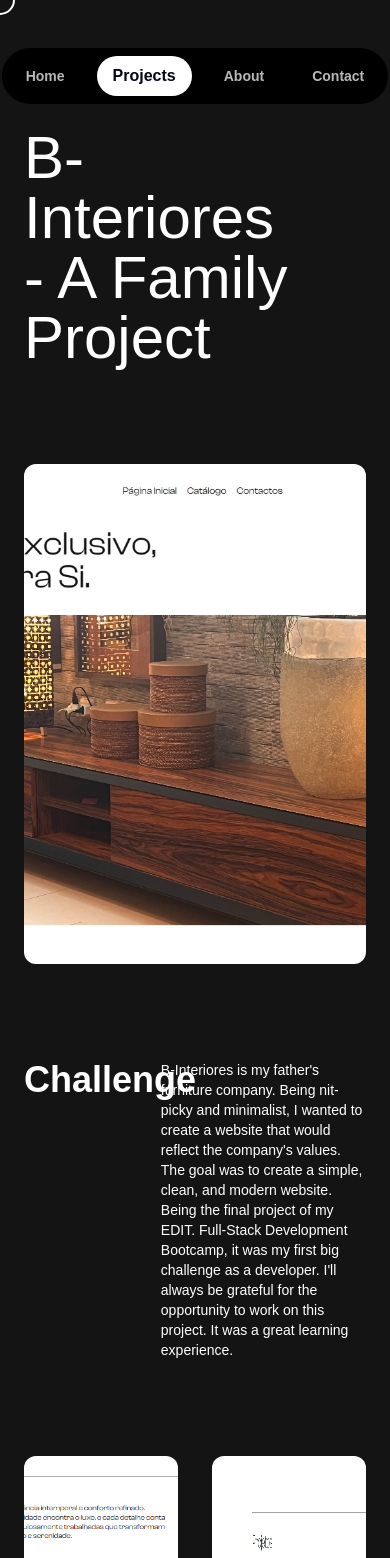
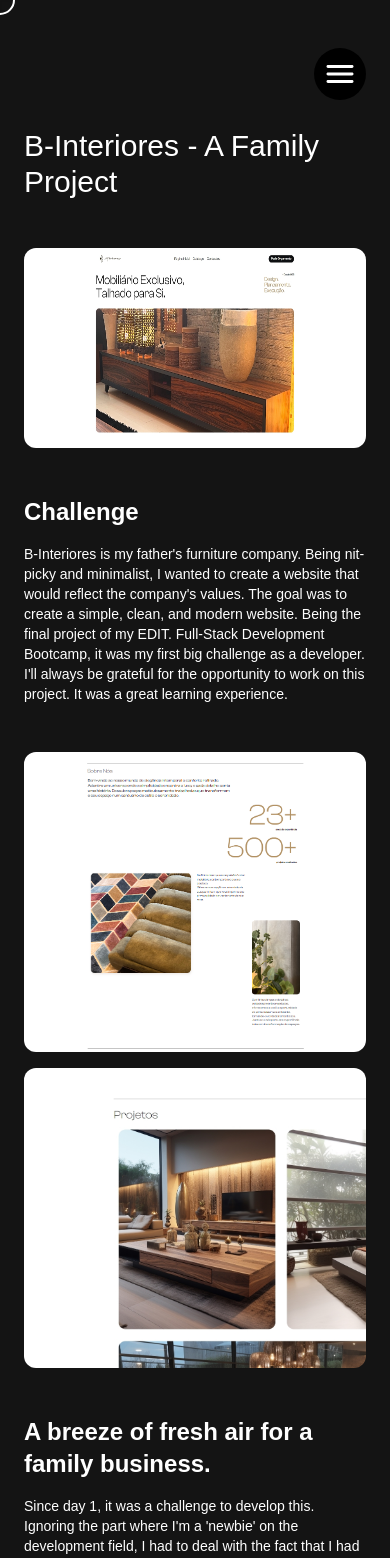
Before and after one commit to joaopbs98/portfolio-main, a Next.js app: page /projects/B-Interiores in a window 390 px wide. Shown: the top 1558 px of the page. Built offline with nearby package versions, Linux system fonts and the light colour scheme; what tailwindcss-animated would draw is missing.

Commit message:
Feat: Updated responsive design & added hamburger

```diff
--- a/app/(root)/projects/[projectTitle]/page.tsx
+++ b/app/(root)/projects/[projectTitle]/page.tsx
@@ -8,22 +8,28 @@
   const Card = Cards.find((card) => card.projectTitle === params.projectTitle);
 
   return (
-    <section className="w-full flex flex-col gap-24 py-20 text-white">
-      <h2 className="text-6xl black flex w-[80%]">{Card?.pageHeader}</h2>
-      <div className="relative w-full h-[500px]">
+    <section className="w-full flex flex-col gap-12 md:gap-24 py-20 text-white">
+      <h2 className=" text-3xl black flex w-full md:w-[80%] md:text-6xl">
+        {Card?.pageHeader}
+      </h2>
+      <div className="relative w-full h-[200px] md:h-[400px] lg:h-[500px]">
         <Image
           src={Card!.firstImage}
           alt="Project Image"
           fill={true}
-          className="rounded-xl object-cover"
+          className="rounded-xl lg:object-cover"
         />
       </div>
-      <div className="flex justify-between">
-        <h3 className="text-4xl w-[20%] font-semibold">Challenge</h3>
-        <p className="w-[60%] text-sm font-light">{Card?.challenge}</p>
+      <div className="flex flex-col gap-4 md:flex-row justify-between">
+        <h3 className="text-2xl w-full font-semibold md:text-4xl md:w-[20%]">
+          Challenge
+        </h3>
+        <p className=" w-full text-sm font-light md:w-[60%]">
+          {Card?.challenge}
+        </p>
       </div>
-      <div className="flex w-full justify-between">
-        <div className="relative flex gap-8 w-[45%] h-[550px]">
+      <div className="flex flex-col w-full justify-between gap-4 md:flex-row">
+        <div className="relative flex gap-8 md:gap-0 w-full h-[300px] md:h-[350px] md:w-[50%] lg:h-[550px] lg:w-[45%]">
           <Image
             src={Card!.secondImage}
             alt="Project Image"
@@ -31,7 +37,7 @@
             className="rounded-xl object-cover"
           />
         </div>
-        <div className="relative flex gap-8 w-[45%] h-[550px]">
+        <div className="relative flex gap-8 md:gap-0 w-full h-[300px] md:h-[350px] md:w-[50%] lg:h-[550px] lg:w-[45%]">
           <Image
             src={Card!.thirdImage}
             alt="Project Image"
@@ -40,13 +46,15 @@
           />
         </div>
       </div>
-      <div className="flex justify-between">
-        <h3 className="text-4xl w-[30%] font-semibold">
+      <div className="flex flex-col gap-4 md:flex-row justify-between">
+        <h3 className="text-2xl w-full font-semibold md:text-4xl md:w-[35%]">
           {Card?.sectionHeader}
         </h3>
-        <p className="w-[50%] text-sm font-light">{Card?.sectionDesc}</p>
+        <p className=" w-full text-sm font-light md:w-[60%]">
+          {Card?.sectionDesc}
+        </p>
       </div>
-      <div className="relative w-full h-[500px]">
+      <div className="relative flex gap-8 w-full h-[300px] md:h-[550px] md:w-full">
         <Image
           src={Card!.fourthImage}
           alt="Project Image"
@@ -54,8 +62,10 @@
           className="rounded-xl object-cover"
         />
       </div>
-      <div className="flex flex-col w-[50%] gap-4 justify-between pb-24">
-        <h3 className="text-4xl font-semibold">{Card?.bottomHeader}</h3>
+      <div className="flex flex-col gap-4 justify-between lg:w-[50%]">
+        <h3 className="text-2xl w-full font-semibold md:text-4xl">
+          {Card?.bottomHeader}
+        </h3>
         <p className="text-sm font-light">{Card?.bottomDesc}</p>
         <Button className="w-fit">
           <a href={Card!.vercelLink}>Vercel Link</a>
--- a/app/(root)/projects/page.tsx
+++ b/app/(root)/projects/page.tsx
@@ -9,7 +9,7 @@
     <section className="w-full flex flex-col gap-4 py-10 md:py-20">
       <div className="mb-[3rem] flex-col md:flex-row xl:flex-row transition-opacity ease-in duration-700">
         <div className="w-full flex flex-col md:flex-row xl:flex-row md:justify-between  md:gap-20  ">
-          <h2 className="text-4xl mb-[1rem] text-white font-semibold md:text-5xl md:order-1 xl:order-1 xl:mr-60">
+          <h2 className="text-4xl mb-[1rem] text-white font-semibold md:text-5xl md:order-1 xl:order-1 xl:mr-60 pt-10">
             &#123;Projects&#125;
           </h2>
           <p className="text-white font-light md:text-lg md:order-2 xl:order-2 items-end md:ml-40 xl:ml-50 md:pb-10">
--- /dev/null
+++ b/components/shared/MobileNav.tsx
@@ -0,0 +1,68 @@
+"use client";
+
+import {
+  Sheet,
+  SheetContent,
+  SheetClose,
+  SheetTrigger,
+} from "@/components/ui/sheet";
+import Image from "next/image";
+import Link from "next/link";
+import { Button } from "@/components/ui/button";
+import { navbarLinks } from "@/constants";
+import { usePathname } from "next/navigation";
+
+const NavContent = () => {
+  const pathname = usePathname();
+
+  return (
+    <section className="flex h-full flex-col gap-6 pt-16">
+      {navbarLinks.map((item) => {
+        const isActive =
+          (pathname.includes(item.route) && item.route.length > 1) ||
+          pathname === item.route;
+        return (
+          <SheetClose asChild key={item.route}>
+            <Link
+              href={item.route}
+              className={
+                isActive
+                  ? " bg-white transition text-lg font-semibold text-base px-4 py-2 relative rounded-full hover:bg-[#d8d8d8]"
+                  : "text-[#B8B8B8] transition font-semibold text-normal px-4 py-2 relative rounded-md hover:text-[#d8d8d8]"
+              }
+            >
+              <p className={`${isActive ? "base-bold" : "base-medium"}`}>
+                {item.label}
+              </p>
+            </Link>
+          </SheetClose>
+        );
+      })}
+    </section>
+  );
+};
+
+const MobileNav = () => {
+  return (
+    <Sheet>
+      <SheetTrigger asChild>
+        <Image
+          src="/assets/icons/hamburger.svg"
+          width={36}
+          height={36}
+          alt="Menu"
+          className="invert-colors sm:hidden"
+        />
+      </SheetTrigger>
+      <SheetContent side="left" className="bg-[#141414] border-none">
+        <div>
+          <SheetClose asChild>
+            <NavContent />
+          </SheetClose>
+        </div>
+      </SheetContent>
+    </Sheet>
+  );
+};
+
+export default MobileNav;
--- a/components/shared/Navbar.tsx
+++ b/components/shared/Navbar.tsx
@@ -3,13 +3,14 @@
 import { usePathname } from "next/navigation";
 import { navbarLinks } from "@/constants";
 import Link from "next/link";
+import MobileNav from "./MobileNav";
 
 const Navbar = () => {
   const pathname = usePathname();
 
   return (
     <nav
-      className={`w-fit flex items-center align-center justify-center gap-4 p-2 bg-black self-center rounded-full z-10 transition fixed`}
+      className={`w-fit flex items-end align-center justify-center gap-4 p-2 bg-black self-end rounded-full z-10 transition fixed md:items-center md:self-center`}
     >
       {navbarLinks.map((item) => {
         const isActive =
@@ -21,8 +22,8 @@
             <a
               className={
                 isActive
-                  ? " bg-white transition font-semibold text-base px-4 py-2 relative rounded-full hover:bg-[#d8d8d8]"
-                  : "text-[#B8B8B8] transition font-semibold text-sm px-4 py-2 relative rounded-md hover:text-[#d8d8d8]"
+                  ? "hidden md:flex bg-white transition font-semibold text-base px-4 py-2 relative rounded-full hover:bg-[#d8d8d8]"
+                  : "hidden md:flex text-[#B8B8B8] transition font-semibold text-sm px-4 py-2 relative rounded-md hover:text-[#d8d8d8]"
               }
             >
               {item.label}
@@ -30,6 +31,7 @@
           </Link>
         );
       })}
+      <MobileNav />
     </nav>
   );
 };
--- /dev/null
+++ b/components/ui/sheet.tsx
@@ -0,0 +1,140 @@
+"use client";
+
+import * as React from "react";
+import * as SheetPrimitive from "@radix-ui/react-dialog";
+import { cva, type VariantProps } from "class-variance-authority";
+import { X } from "lucide-react";
+
+import { cn } from "@/lib/utils";
+
+const Sheet = SheetPrimitive.Root;
+
+const SheetTrigger = SheetPrimitive.Trigger;
+
+const SheetClose = SheetPrimitive.Close;
+
+const SheetPortal = SheetPrimitive.Portal;
+
+const SheetOverlay = React.forwardRef<
+  React.ElementRef<typeof SheetPrimitive.Overlay>,
+  React.ComponentPropsWithoutRef<typeof SheetPrimitive.Overlay>
+>(({ className, ...props }, ref) => (
+  <SheetPrimitive.Overlay
+    className={cn(
+      "fixed inset-0 z-50 bg-background/80 backdrop-blur-sm data-[state=open]:animate-in data-[state=closed]:animate-out data-[state=closed]:fade-out-0 data-[state=open]:fade-in-0",
+      className
+    )}
+    {...props}
+    ref={ref}
+  />
+));
+SheetOverlay.displayName = SheetPrimitive.Overlay.displayName;
+
+const sheetVariants = cva(
+  "fixed z-50 gap-4 bg-background p-6 shadow-lg transition ease-in-out data-[state=open]:animate-in data-[state=closed]:animate-out data-[state=closed]:duration-300 data-[state=open]:duration-500",
+  {
+    variants: {
+      side: {
+        top: "inset-x-0 top-0 border-b data-[state=closed]:slide-out-to-top data-[state=open]:slide-in-from-top",
+        bottom:
+          "inset-x-0 bottom-0 border-t data-[state=closed]:slide-out-to-bottom data-[state=open]:slide-in-from-bottom",
+        left: "inset-y-0 left-0 h-full w-3/4 border-r data-[state=closed]:slide-out-to-left data-[state=open]:slide-in-from-left sm:max-w-sm",
+        right:
+          "inset-y-0 right-0 h-full w-3/4  border-l data-[state=closed]:slide-out-to-right data-[state=open]:slide-in-from-right sm:max-w-sm",
+      },
+    },
+    defaultVariants: {
+      side: "right",
+    },
+  }
+);
+
+interface SheetContentProps
+  extends React.ComponentPropsWithoutRef<typeof SheetPrimitive.Content>,
+    VariantProps<typeof sheetVariants> {}
+
+const SheetContent = React.forwardRef<
+  React.ElementRef<typeof SheetPrimitive.Content>,
+  SheetContentProps
+>(({ side = "right", className, children, ...props }, ref) => (
+  <SheetPortal>
+    <SheetOverlay />
+    <SheetPrimitive.Content
+      ref={ref}
+      className={cn(sheetVariants({ side }), className)}
+      {...props}
+    >
+      {children}
+      <SheetPrimitive.Close className="absolute right-4 top-4 rounded-sm opacity-70 ring-offset-background transition-opacity hover:opacity-100 focus:outline-none focus:ring-2 focus:ring-ring focus:ring-offset-2 disabled:pointer-events-none data-[state=open]:bg-secondary">
+        <X className="h-4 w-4 text-white" />
+        <span className="sr-only">Close</span>
+      </SheetPrimitive.Close>
+    </SheetPrimitive.Content>
+  </SheetPortal>
+));
+SheetContent.displayName = SheetPrimitive.Content.displayName;
+
+const SheetHeader = ({
+  className,
+  ...props
+}: React.HTMLAttributes<HTMLDivElement>) => (
+  <div
+    className={cn(
+      "flex flex-col space-y-2 text-center sm:text-left",
+      className
+    )}
+    {...props}
+  />
+);
+SheetHeader.displayName = "SheetHeader";
+
+const SheetFooter = ({
+  className,
+  ...props
+}: React.HTMLAttributes<HTMLDivElement>) => (
+  <div
+    className={cn(
+      "flex flex-col-reverse sm:flex-row sm:justify-end sm:space-x-2",
+      className
+    )}
+    {...props}
+  />
+);
+SheetFooter.displayName = "SheetFooter";
+
+const SheetTitle = React.forwardRef<
+  React.ElementRef<typeof SheetPrimitive.Title>,
+  React.ComponentPropsWithoutRef<typeof SheetPrimitive.Title>
+>(({ className, ...props }, ref) => (
+  <SheetPrimitive.Title
+    ref={ref}
+    className={cn("text-lg font-semibold text-foreground", className)}
+    {...props}
+  />
+));
+SheetTitle.displayName = SheetPrimitive.Title.displayName;
+
+const SheetDescription = React.forwardRef<
+  React.ElementRef<typeof SheetPrimitive.Description>,
+  React.ComponentPropsWithoutRef<typeof SheetPrimitive.Description>
+>(({ className, ...props }, ref) => (
+  <SheetPrimitive.Description
+    ref={ref}
+    className={cn("text-sm text-muted-foreground", className)}
+    {...props}
+  />
+));
+SheetDescription.displayName = SheetPrimitive.Description.displayName;
+
+export {
+  Sheet,
+  SheetPortal,
+  SheetOverlay,
+  SheetTrigger,
+  SheetClose,
+  SheetContent,
+  SheetHeader,
+  SheetFooter,
+  SheetTitle,
+  SheetDescription,
+};
--- a/package.json
+++ b/package.json
@@ -12,6 +12,7 @@
     "@fontsource-variable/exo-2": "^5.0.16",
     "@fontsource-variable/space-grotesk": "^5.0.15",
     "@fontsource/dm-mono": "^5.0.17",
+    "@radix-ui/react-dialog": "^1.0.5",
     "@radix-ui/react-menubar": "^1.0.4",
     "@radix-ui/react-slot": "^1.0.2",
     "class-variance-authority": "^0.7.0",
```
Also changed, not shown: public/assets/icons/hamburger.svg (added), 1 other file (tests, documents, lock files or other folders).
